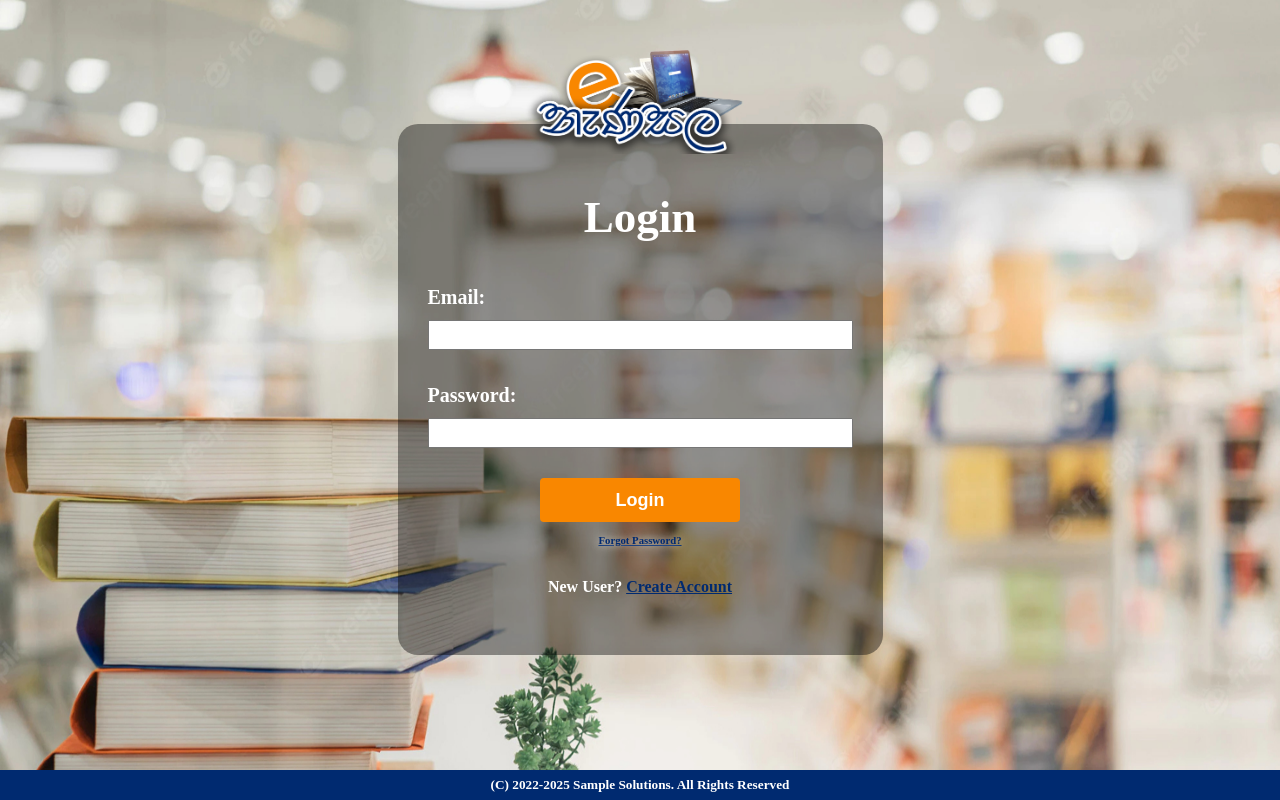
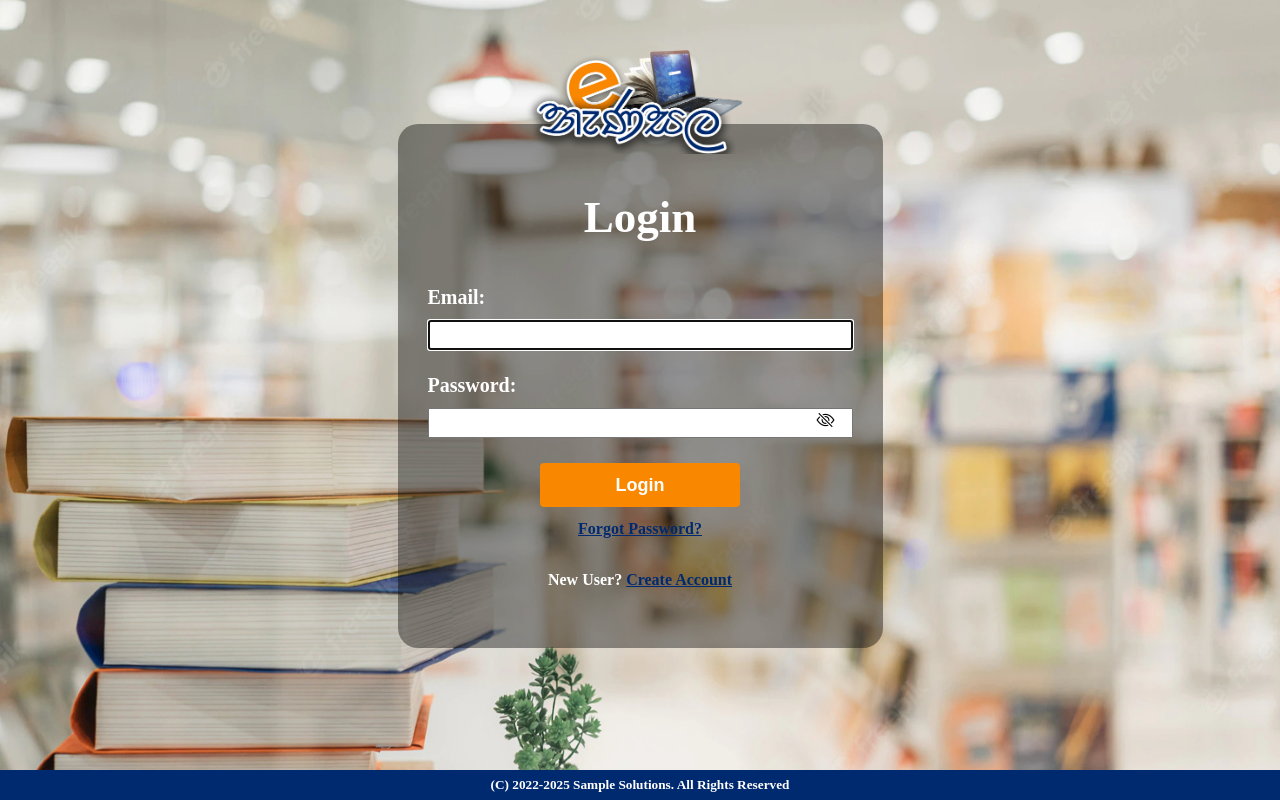
Before and after one commit to SandupaAbeywardana/Library-Management-System, a PHP site: page /html/login.html in a window 1280 px wide. Run offline with PHP 8.4, Linux system fonts and the light colour scheme; some libraries are stand-ins or nearby versions.

Commit message:
login forgot pass and show hide pass edit

```diff
--- a/css/login.css
+++ b/css/login.css
@@ -117,7 +117,7 @@ br
 {
     display: block;
     content: "";
-    margin-top: 30px;
+    margin-top: 15px;
 }
 
 .button
@@ -139,6 +139,7 @@ input[type=submit]
     color: white;
     background-color: #f98700;
     transition: all 0.3s;
+    margin-top: 10px;
 }
 
 input[type=submit]:hover
@@ -151,7 +152,8 @@ input[type=submit]:hover
     /*background-color: #002a70;*/
 }
 
-footer{
+footer
+{
     background: #002a70;
     position: fixed;
     left: 0;
@@ -161,19 +163,34 @@ footer{
     text-align: center;
 }
 
-footer h5{
+footer h5
+{
     margin: 5px;
     color: white;
 }
 
-h6 a {
-    /* text-decoration: none; */
+h6 a
+{
+    text-decoration: none;
     color: #002a70;
-    text-shadow: 0px 0px 10px white;
+    text-decoration: underline;
 }
-h6 {
+
+h6
+{
     text-align: center;
     margin-top: 10px;
     margin-bottom: 15px;
-    /* color: white; */
+    font-size: 16px;
+    font-weight: 900;
 }
+
+.form-group i
+{
+    color: black;
+    font-size: 18px;
+    font-weight: 900;
+    margin-left: -40px;
+    cursor: pointer;
+    position: relative;
+}
--- a/html/login.html
+++ b/html/login.html
@@ -6,6 +6,9 @@
         <meta name='viewport' content='width=device-width, initial-scale=1'>
 
         <link rel="stylesheet"type="text/css" href="../css/login.css">
+        <link rel="stylesheet" href="https://cdnjs.cloudflare.com/ajax/libs/font-awesome/5.13.0/css/all.min.css">
+        <link rel="stylesheet" href="https://cdn.jsdelivr.net/npm/bootstrap-icons@1.9.0/font/bootstrap-icons.css">
+        <link rel="stylesheet" href="https://cdn.jsdelivr.net/npm/bootstrap-icons@1.3.0/font/bootstrap-icons.css">
         <link rel="shortcut icon" type="Image/jpg" href="../images/Fav32x32.png">
 
         <title>Login | e-Nanasala</title>
@@ -20,12 +23,13 @@
                     <form method="POST" action="../php/login.php">
                         <div class="form-group">
                             <h3>Email:</h3>
-                            <input type="email"name="email" size="50" required >
+                            <input type="email" name="email" autofocus="" autocapitalize="none" autocomplete="email" size="50" id="email" required>
                         </div>
                         <br>
                         <div class="form-group">
                             <h3>Password:</h3>
-                            <input type="password" name="password" size="50" required >
+                            <input type="password" name="password" autocomplete="current-password" size="50" id="password" required>
+                            <i class="bi bi-eye-slash" id="togglePassword"></i>
                         </div>
                         <br>
                         <div class="button">
@@ -40,5 +44,7 @@
         <footer>
             <h5>(C) 2022-2025 Sample Solutions. All Rights Reserved</h5>
         </footer>
+
+        <script src='../js/login.js'></script>
     </body>
 </html>
--- a/js/login.js
+++ b/js/login.js
@@ -0,0 +1,17 @@
+const togglePassword = document.querySelector("#togglePassword");
+const password = document.querySelector("#password");
+
+togglePassword.addEventListener("click", function () {
+    // toggle the type attribute
+    const type = password.getAttribute("type") === "password" ? "text" : "password";
+    password.setAttribute("type", type);
+
+    // toggle the icon
+    this.classList.toggle("bi-eye");
+});
+
+// prevent form submit
+const form = document.querySelector("form");
+form.addEventListener('submit', function (e) {
+    e.preventDefault();
+});
```
